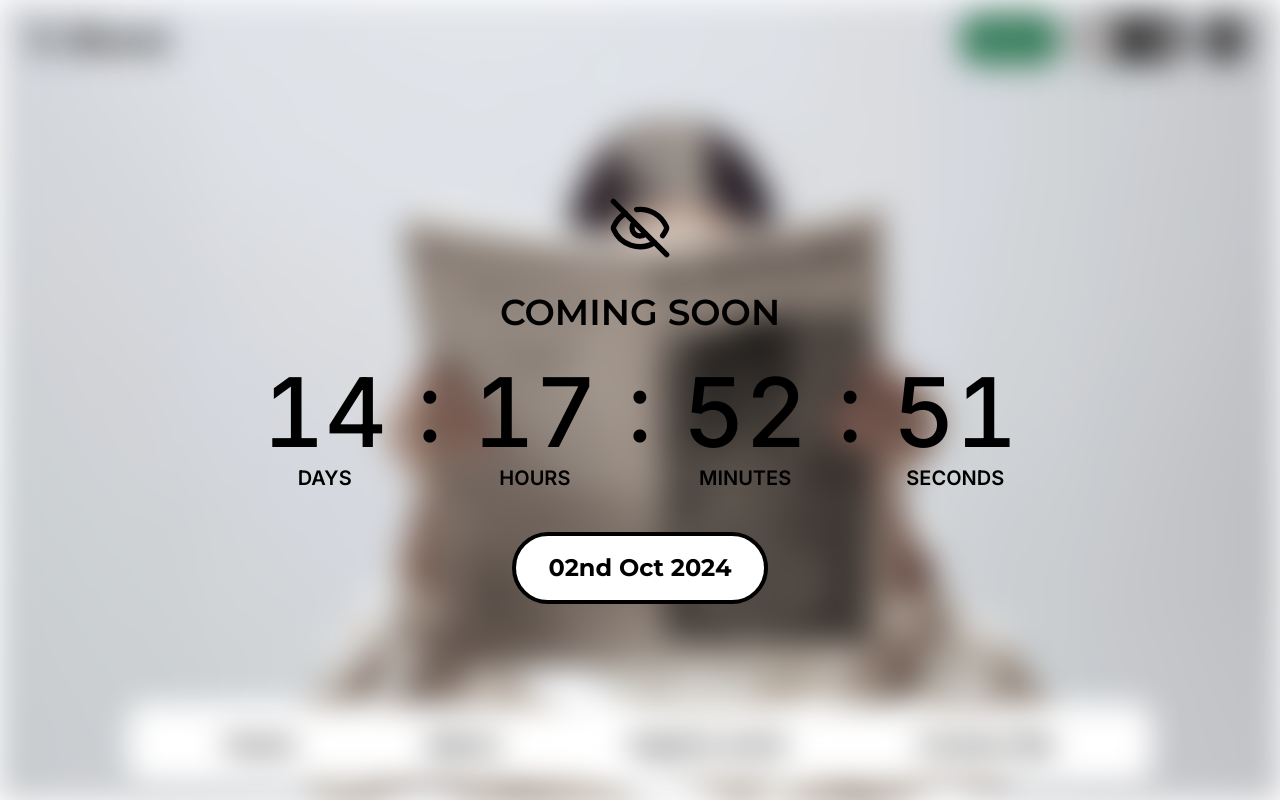
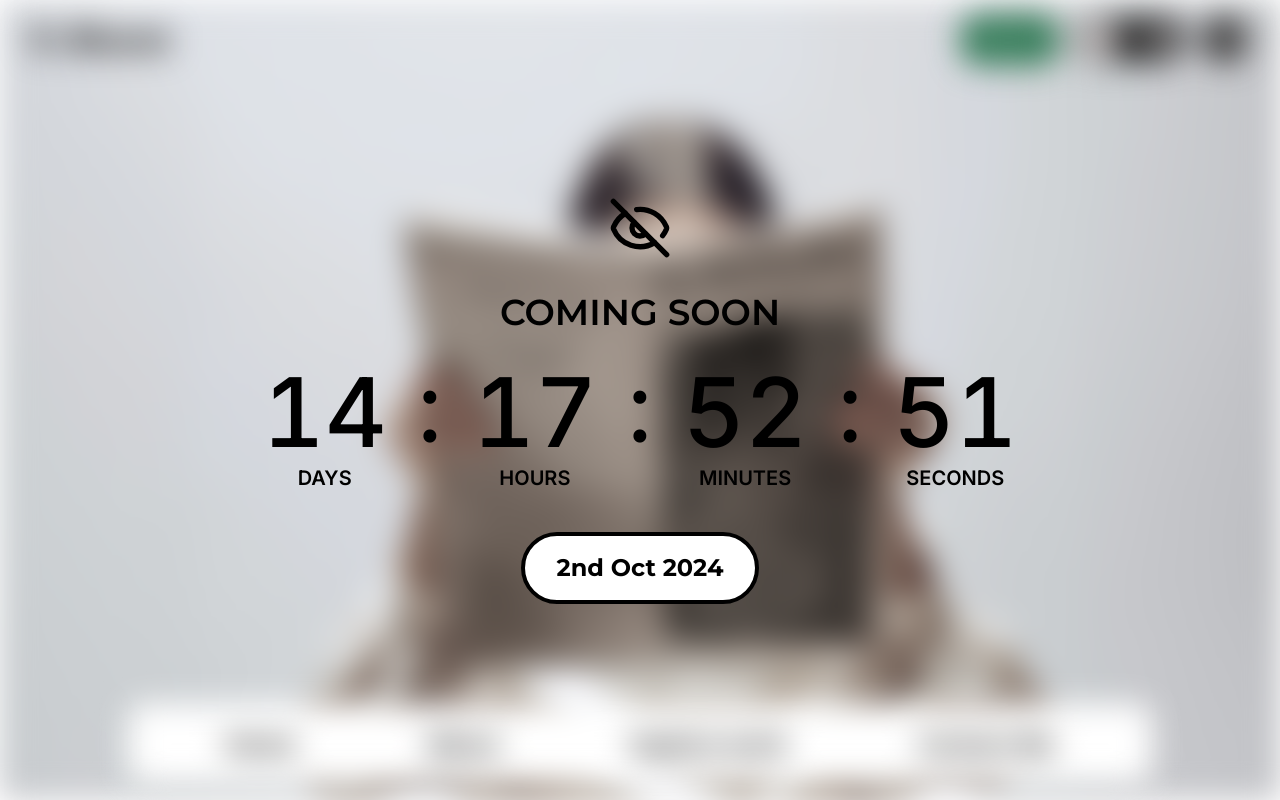
Before and after one commit to Kabir079/portfolio, a React (Vite) app: page / in a window 1280 px wide. Built offline with nearby package versions, Linux system fonts and the light colour scheme.

Commit message:
remove: 0

```diff
--- a/src/components/ui/coming-soon.tsx
+++ b/src/components/ui/coming-soon.tsx
@@ -54,7 +54,7 @@ export function ComingSoon() {
         ))}
       </div>
       <div className="bg-white rounded-full px-4 sm:px-6 md:px-8 py-2 sm:py-3 md:py-4 text-lg sm:text-xl md:text-2xl border-2 sm:border-3 md:border-4 border-black font-semibold md:font-bold mt-2">
-        02nd Oct 2024
+        2nd Oct 2024
       </div>
     </div>
   );
```
